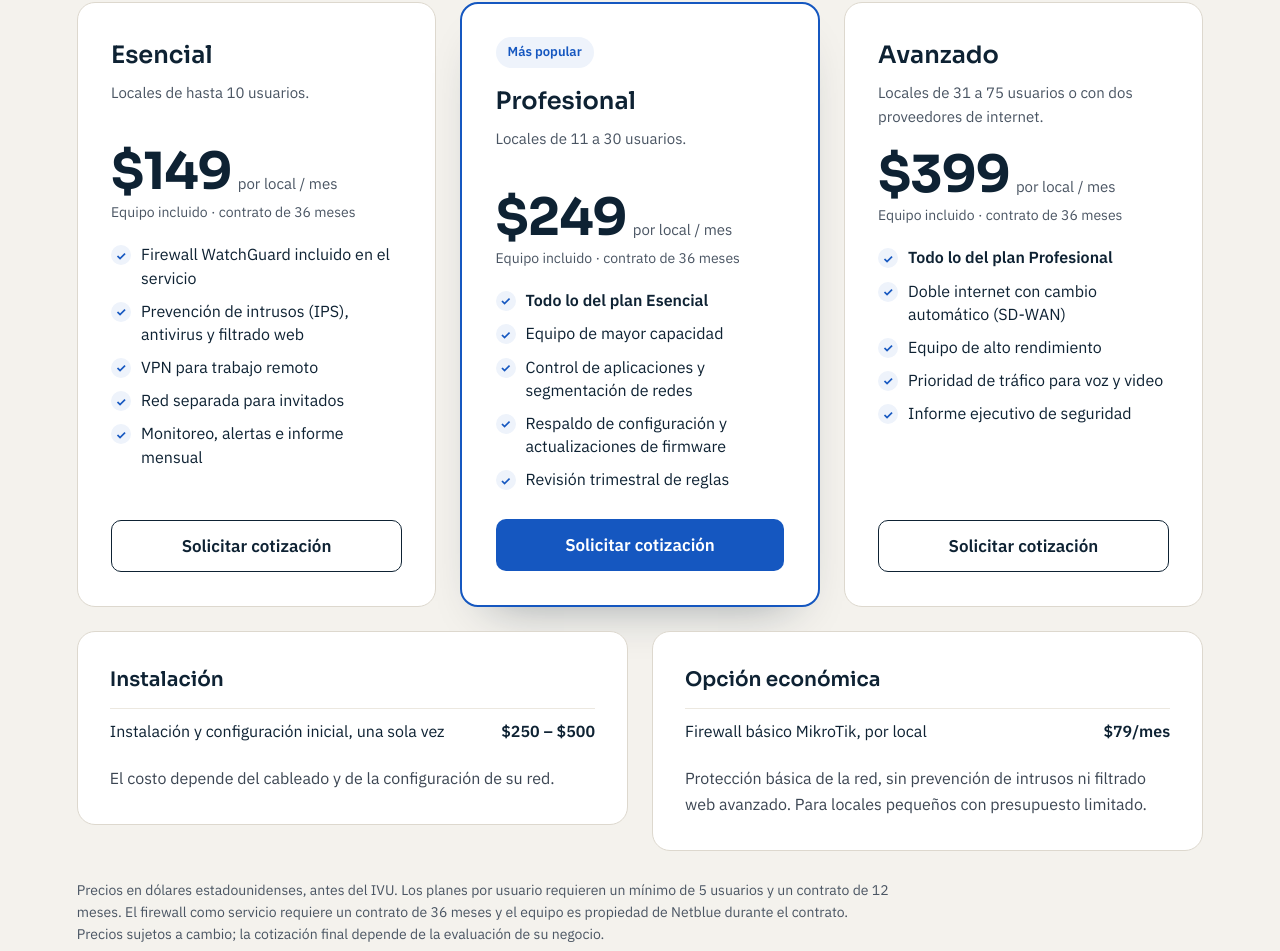
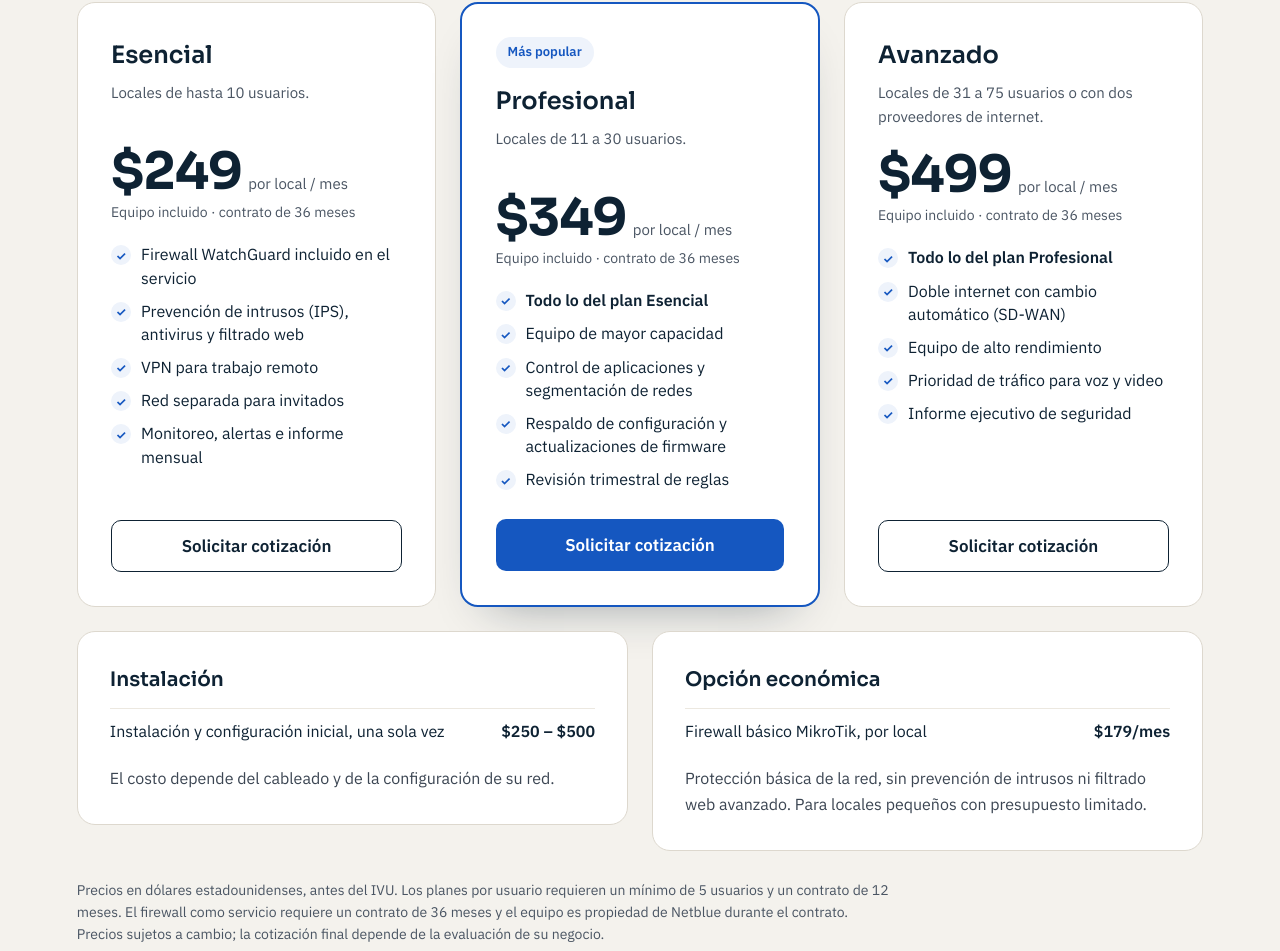
Before and after one commit to eocas10/netblue-site, a plain HTML site: page precios/index.html in a window 1280 px wide. Shown: the part 1931-2882 px from the top of the page. Drawn offline with Linux system fonts and the light colour scheme.

Commit message:
Add files via upload

```diff
--- a/precios/index.html
+++ b/precios/index.html
@@ -4,10 +4,10 @@
 <meta charset="utf-8">
 <meta name="viewport" content="width=device-width, initial-scale=1, viewport-fit=cover">
 <title>Precios de servicios gestionados y firewall | Netblue</title>
-<meta name="description" content="Precios fijos de Netblue para negocios en Puerto Rico: soporte y ciberseguridad gestionada desde $45 por usuario al mes y firewall como servicio desde $149 por local.">
+<meta name="description" content="Precios fijos de Netblue para negocios en Puerto Rico: soporte y ciberseguridad gestionada desde $45 por usuario al mes y firewall como servicio desde $249 por local.">
 <link rel="canonical" href="https://netbluepr.com/precios/">
 <meta property="og:title" content="Precios de servicios gestionados y firewall | Netblue">
-<meta property="og:description" content="Precios fijos de Netblue para negocios en Puerto Rico: soporte y ciberseguridad gestionada desde $45 por usuario al mes y firewall como servicio desde $149 por local.">
+<meta property="og:description" content="Precios fijos de Netblue para negocios en Puerto Rico: soporte y ciberseguridad gestionada desde $45 por usuario al mes y firewall como servicio desde $249 por local.">
 <meta property="og:locale" content="es_PR">
 <meta property="og:type" content="website">
 <meta property="og:url" content="https://netbluepr.com/precios/">
@@ -303,13 +303,13 @@ p{margin:0}
       <p>Un firewall de nueva generación instalado, configurado y vigilado por nosotros, sin que tenga que comprar el equipo. Si ya tiene el plan Seguro o Cumplimiento, el firewall está incluido.</p></div>
       <div class="plans">
 <div class="plan"><h3>Esencial</h3><p class="for">Locales de hasta 10 usuarios.</p>
-<div class="price"><b>$149</b><span>por local / mes</span></div><p class="terms">Equipo incluido · contrato de 36 meses</p><ul><li>Firewall WatchGuard incluido en el servicio</li><li>Prevención de intrusos (IPS), antivirus y filtrado web</li><li>VPN para trabajo remoto</li><li>Red separada para invitados</li><li>Monitoreo, alertas e informe mensual</li></ul>
+<div class="price"><b>$249</b><span>por local / mes</span></div><p class="terms">Equipo incluido · contrato de 36 meses</p><ul><li>Firewall WatchGuard incluido en el servicio</li><li>Prevención de intrusos (IPS), antivirus y filtrado web</li><li>VPN para trabajo remoto</li><li>Red separada para invitados</li><li>Monitoreo, alertas e informe mensual</li></ul>
 <a class="btn btn-outline" href="/#contacto">Solicitar cotización</a></div>
 <div class="plan featured"><span class="tag">Más popular</span><h3>Profesional</h3><p class="for">Locales de 11 a 30 usuarios.</p>
-<div class="price"><b>$249</b><span>por local / mes</span></div><p class="terms">Equipo incluido · contrato de 36 meses</p><ul><li class="plus">Todo lo del plan Esencial</li><li>Equipo de mayor capacidad</li><li>Control de aplicaciones y segmentación de redes</li><li>Respaldo de configuración y actualizaciones de firmware</li><li>Revisión trimestral de reglas</li></ul>
+<div class="price"><b>$349</b><span>por local / mes</span></div><p class="terms">Equipo incluido · contrato de 36 meses</p><ul><li class="plus">Todo lo del plan Esencial</li><li>Equipo de mayor capacidad</li><li>Control de aplicaciones y segmentación de redes</li><li>Respaldo de configuración y actualizaciones de firmware</li><li>Revisión trimestral de reglas</li></ul>
 <a class="btn btn-primary" href="/#contacto">Solicitar cotización</a></div>
 <div class="plan"><h3>Avanzado</h3><p class="for">Locales de 31 a 75 usuarios o con dos proveedores de internet.</p>
-<div class="price"><b>$399</b><span>por local / mes</span></div><p class="terms">Equipo incluido · contrato de 36 meses</p><ul><li class="plus">Todo lo del plan Profesional</li><li>Doble internet con cambio automático (SD-WAN)</li><li>Equipo de alto rendimiento</li><li>Prioridad de tráfico para voz y video</li><li>Informe ejecutivo de seguridad</li></ul>
+<div class="price"><b>$499</b><span>por local / mes</span></div><p class="terms">Equipo incluido · contrato de 36 meses</p><ul><li class="plus">Todo lo del plan Profesional</li><li>Doble internet con cambio automático (SD-WAN)</li><li>Equipo de alto rendimiento</li><li>Prioridad de tráfico para voz y video</li><li>Informe ejecutivo de seguridad</li></ul>
 <a class="btn btn-outline" href="/#contacto">Solicitar cotización</a></div>
       </div>
       <div class="extras">
@@ -317,7 +317,7 @@ p{margin:0}
           <tr><td>Instalación y configuración inicial, una sola vez</td><td>$250 – $500</td></tr>
         </table><p style="margin-top:12px">El costo depende del cableado y de la configuración de su red.</p></div>
         <div class="box"><h3>Opción económica</h3><table>
-          <tr><td>Firewall básico MikroTik, por local</td><td>$79/mes</td></tr>
+          <tr><td>Firewall básico MikroTik, por local</td><td>$179/mes</td></tr>
         </table><p style="margin-top:12px">Protección básica de la red, sin prevención de intrusos ni filtrado web avanzado. Para locales pequeños con presupuesto limitado.</p></div>
       </div>
     </div>
```
